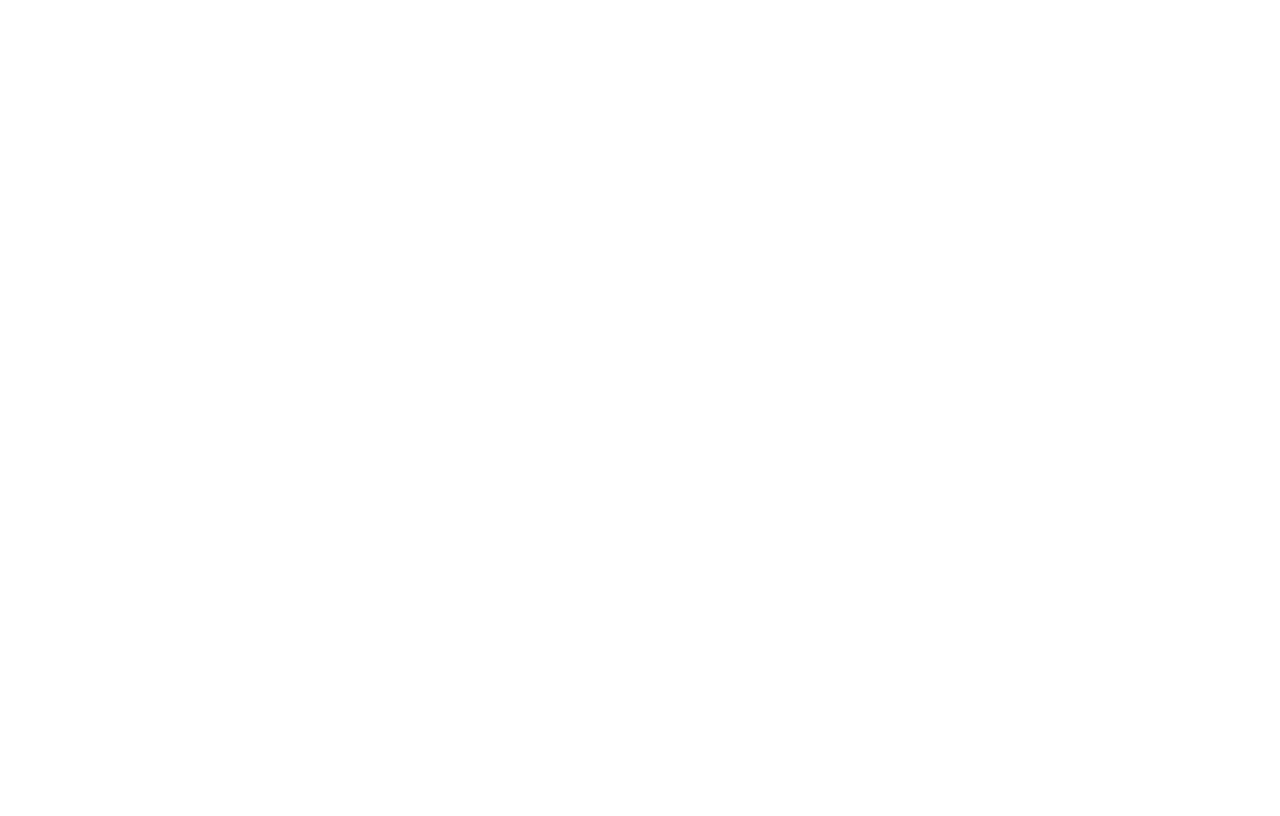
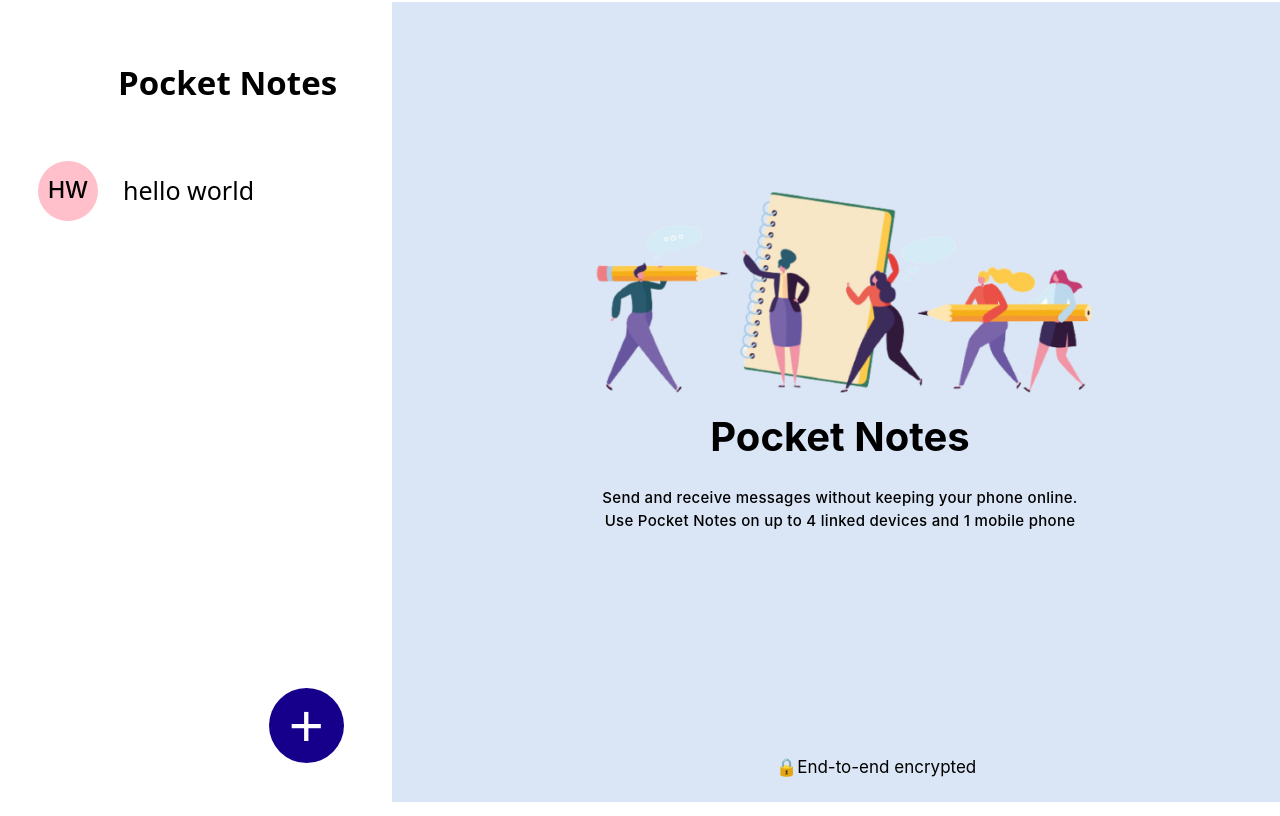
Before and after one commit to Somu878/pocket-notes, a React (Vite) app: page / in a window 1280 px wide. Built offline with nearby package versions, Linux system fonts and the light colour scheme.

Commit message:
added home page

```diff
--- a/src/App.jsx
+++ b/src/App.jsx
@@ -1,11 +1,12 @@
 import { useState } from 'react'
 import './App.css'
+import Home from './pages/Home'
 
 function App() {
 
   return (
     <>
-      Hello from Vite
+     <Home/>
     </>
   )
 }
--- /dev/null
+++ b/src/components/banner/Banner.jsx
@@ -0,0 +1,17 @@
+import React from 'react'
+import bannerbg from '../../assets/image-removebg-preview 1.png'
+function Banner() {
+  return (
+    <div style={{background:'#DAE5F5',width:'70vw',height:'100vh',marginTop:'-6px'}}>
+      <div style={{display:'flex',flexDirection:'column',justifyContent:'center',alignItems:'center',paddingTop:'150px'}}>
+        <img style={{width:'550px',height:'270px'}} src={bannerbg} alt="banner image" />
+        <p style={{fontFamily:'var(--roboto)',fontSize:'40px',fontWeight:'bold',marginTop:'-15px'}}>Pocket Notes</p>
+        <p style={{fontSize:'15px',fontFamily:'var(--roboto)',fontWeight:'500',width:'550px',textAlign:'center',marginTop:'-20px',letterSpacing:'0.02em'}}>Send and receive messages without keeping your phone online. <br />
+Use Pocket Notes on up to 4 linked devices and 1 mobile phone</p>
+      </div>
+      <div style={{marginLeft:'30vw',marginTop:'26vh',fontFamily:'var(--roboto)',fontSize:'17px',fontWeight:'400'}}>🔒End-to-end encrypted</div>
+    </div>
+  )
+}
+
+export default Banner
--- /dev/null
+++ b/src/components/noteslist/List.jsx
@@ -0,0 +1,25 @@
+import React from 'react'
+import styles from './List.module.css'
+function List({grpColour,grpName}) {
+    const Getinitials=(grpname)=>{
+        const words = grpname.trim().split(' ')
+        if (words.length>=2){
+            const firstInitial = words[0][0].toUpperCase()
+            const secondInitial = words[1][0].toUpperCase()
+            return `${firstInitial}${secondInitial}`
+        }
+        else if(words.length<2){
+            return words[0].slice(0,2).toUpperCase()
+        }
+        return 'NA'
+    }
+    const InitalsofGrpName= Getinitials(grpName)
+  return (
+    <div className={styles.list}>
+       <div className={styles.grpicon} style={{background:grpColour}}>{InitalsofGrpName}</div>
+        <div className={styles.listgrpname}>{grpName}</div>
+    </div>
+  )
+}
+
+export default List
--- /dev/null
+++ b/src/components/noteslist/List.module.css
@@ -0,0 +1,34 @@
+.list{
+    display: flex;
+    align-items: center;
+    margin: 10px;
+    width: 400px;
+    height: 80px;
+    border-radius: 18px;
+    background-color: white;
+}
+.list:hover{
+    background-color:rgba(47, 47, 47, 0.17);
+}
+.grpicon{
+    width: 60px;
+    height: 60px;
+    border-radius: 50%;
+    text-align: center;
+    color: white;
+    display: flex;
+    align-items: center;
+    justify-content: center;
+    margin-left: 20px;
+    font-size: 23px;
+    font-family: var(--roboto);
+    color: black;
+    font-weight: 500;
+}
+
+.listgrpname{
+    font-family: system-ui, -apple-system, BlinkMacSystemFont, 'Segoe UI', Roboto, Oxygen, Ubuntu, Cantarell, 'Open Sans', 'Helvetica Neue', sans-serif;
+    font-size: 25px;
+    font-weight: 500;
+    margin-left: 25px;
+}
--- /dev/null
+++ b/src/components/noteslist/Notelist.jsx
@@ -0,0 +1,16 @@
+import React from 'react'
+import styles from './Notelist.module.css'
+import List from './List'
+function Notelist() {
+    const col = 'pink'
+    const name = 'hello world'
+  return (
+    <div style={{width:'30vw',height:'100vh',display:'flex',flexDirection:'column'}}>
+        <p className={styles.title}>Pocket Notes</p>
+        <List  grpColour={col} grpName={name} />
+        <button className={styles.addBtn}>+</button>
+    </div>
+  )
+}
+
+export default Notelist
--- /dev/null
+++ b/src/components/noteslist/Notelist.module.css
@@ -0,0 +1,21 @@
+.title{
+    font-size: 33px;
+    font-family: system-ui, -apple-system, BlinkMacSystemFont, 'Segoe UI', Roboto, Oxygen, Ubuntu, Cantarell, 'Open Sans', 'Helvetica Neue', sans-serif;
+    margin-top: 50px;
+    margin-left: 110px;
+    font-weight: 600;
+    letter-spacing: 0.002em;
+}
+.addBtn{
+    position: fixed;
+    top: 86vh;
+    left: 21vw;
+    width: 75px;
+    height: 75px;
+    border-radius: 50%;
+    background: #16008B;
+    text-align: center;
+    border: none;
+    font-size: 60px;
+    color: white;
+}
--- a/src/index.css
+++ b/src/index.css
@@ -2,10 +2,12 @@
   font-family: Inter, system-ui, Avenir, Helvetica, Arial, sans-serif;
   line-height: 1.5;
   font-weight: 400;
-  color-scheme: light dark;
-  color: rgba(255, 255, 255, 0.87);
   font-synthesis: none;
   text-rendering: optimizeLegibility;
   -webkit-font-smoothing: antialiased;
   -moz-osx-font-smoothing: grayscale;
+  --roboto:'system-ui, -apple-system, BlinkMacSystemFont, 'Segoe UI', Roboto, Oxygen, Ubuntu, Cantarell, 'Open Sans', 'Helvetica Neue', sans-serif'
 }
+body{
+  overflow: hidden;
+}
--- /dev/null
+++ b/src/pages/Home.jsx
@@ -0,0 +1,16 @@
+import React from 'react'
+import Notelist from '../components/noteslist/Notelist'
+import Banner from '../components/banner/Banner'
+
+function Home() {
+  return (
+    <div style={{display:'flex'}}>
+    <Notelist/>
+    <div>
+        <Banner/>
+    </div>
+    </div>
+  )
+}
+
+export default Home
```
Also changed, not shown: src/components/NoteInput.jsx (added, +9 -0 lines), src/assets/image-removebg-preview 1.png (added), src/components/GuiNotes.jsx (added).
